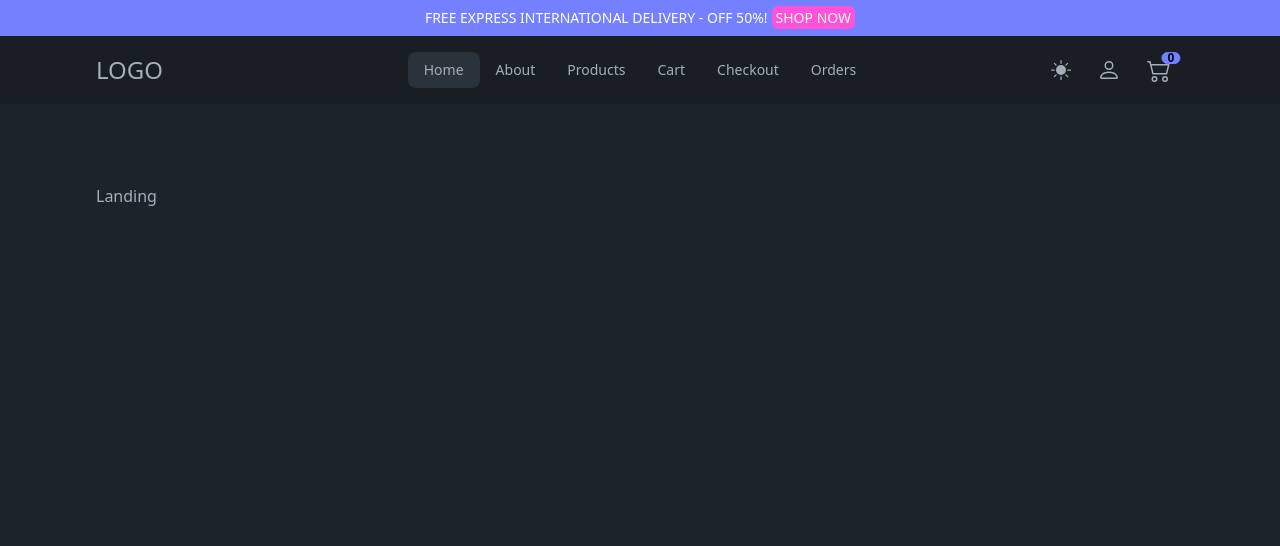
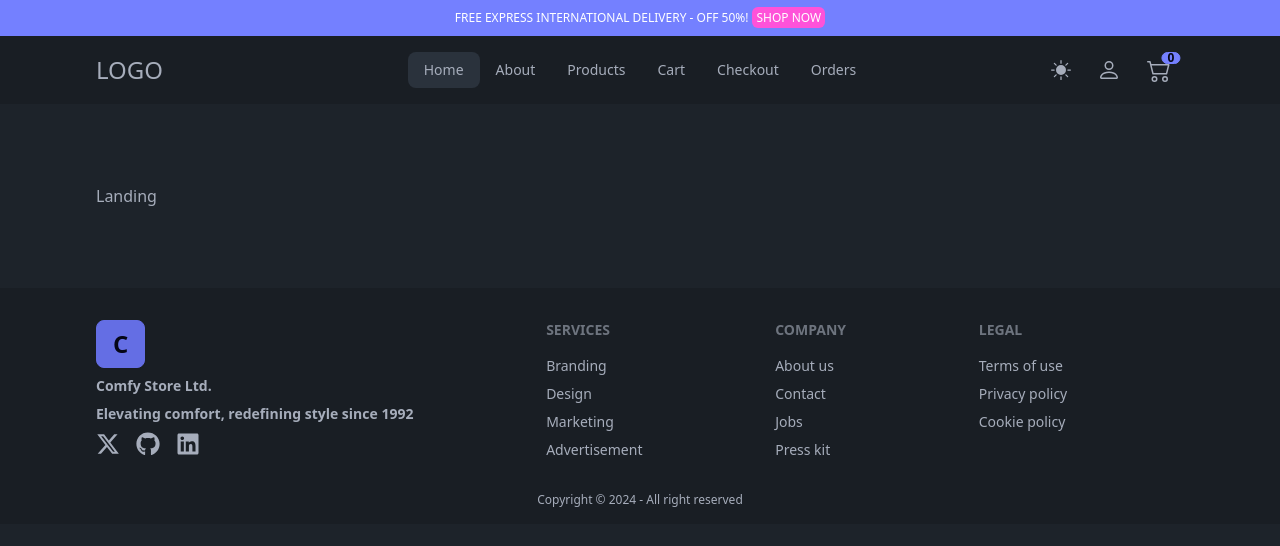
Before and after one commit to akaBaytar/comfy-store, a React (Vite) app: page / in a window 1280 px wide. Shown: the top 546 px of the page. Built offline with nearby package versions, Linux system fonts and the light colour scheme.

Commit message:
footer, folder structure and other adjusments

```diff
--- a/src/components/index.js
+++ b/src/components/index.js
@@ -1,5 +1,6 @@
 export { default as FormInput } from './FormInput';
 export { default as SubmitButton } from './SubmitButton';
-export { default as Header } from './Header';
+export { default as Header } from '../layouts/Header';
 export { default as Navbar } from './Navbar';
 export { default as NavLinks } from './NavLinks';
+export { default as Footer } from '../layouts/Footer';
--- /dev/null
+++ b/src/layouts/Footer.jsx
@@ -0,0 +1,65 @@
+import { Link } from 'react-router-dom';
+import { FaXTwitter, FaLinkedin, FaGithub } from 'react-icons/fa6';
+
+const Footer = () => {
+  return (
+    <footer className='bg-base-200'>
+      <div className='footer footer-center md:footer py-8 px-6 sm:px-12 lg:px-8 aligning'>
+        <aside>
+          <p className='text-2xl font-bold btn btn-active btn-primary cursor-default'>
+            C
+          </p>
+          <p className='font-semibold'>Comfy Store Ltd.</p>
+          <p className='font-semibold'>
+            Elevating comfort, redefining style since 1992
+          </p>
+          <div className='grid grid-flow-col gap-4 text-2xl mt-8 md:mt-0'>
+            <Link
+              to='https://twitter.com/akaBaytar'
+              target='_blank'
+              rel='noreferrer'>
+              <FaXTwitter />
+            </Link>
+            <Link
+              to='https://github.com/akaBaytar'
+              target='_blank'
+              rel='noreferrer'>
+              <FaGithub />
+            </Link>
+            <Link
+              to='https://www.linkedin.com/in/akabaytar/'
+              target='_blank'
+              rel='noreferrer'>
+              <FaLinkedin />
+            </Link>
+          </div>
+        </aside>
+        <nav>
+          <header className='footer-title'>Services</header>
+          <a className='link link-hover'>Branding</a>
+          <a className='link link-hover'>Design</a>
+          <a className='link link-hover'>Marketing</a>
+          <a className='link link-hover'>Advertisement</a>
+        </nav>
+        <nav>
+          <header className='footer-title'>Company</header>
+          <a className='link link-hover'>About us</a>
+          <a className='link link-hover'>Contact</a>
+          <a className='link link-hover'>Jobs</a>
+          <a className='link link-hover'>Press kit</a>
+        </nav>
+        <nav>
+          <header className='footer-title'>Legal</header>
+          <a className='link link-hover'>Terms of use</a>
+          <a className='link link-hover'>Privacy policy</a>
+          <a className='link link-hover'>Cookie policy</a>
+        </nav>
+      </div>{' '}
+      <div className='text-center text-xs bg-base-200 pb-4 px-6 sm:px-12 lg:px-8'>
+        <p>Copyright © 2024 - All right reserved</p>
+      </div>
+    </footer>
+  );
+};
+
+export default Footer;
--- a/src/components/Header.jsx
+++ b/src/layouts/Header.jsx
@@ -4,12 +4,12 @@ import { Navbar } from '../components';
 const Header = () => {
   return (
     <header>
-      <div className='py-2 text-xs sm:text-sm text-center text-base-300 bg-primary'>
+      <div className='py-2 text-xs text-center text-base-300 bg-primary'>
         <p className='text-balance text-white leading-5'>
           FREE EXPRESS INTERNATIONAL DELIVERY - OFF 50%!
           <Link
             to='/products'
-            className='text-xs sm:text-sm ml-1 px-1 py-0.5 bg-secondary rounded-md'>
+            className='text-xs ml-1 px-1 py-0.5 bg-secondary rounded-md'>
             SHOP NOW
           </Link>
         </p>
--- /dev/null
+++ b/src/layouts/index.js
@@ -0,0 +1,2 @@
+export {default as Header} from './Header'
+export {default as Footer} from './Footer'
--- a/src/pages/Home.jsx
+++ b/src/pages/Home.jsx
@@ -1,6 +1,6 @@
 import { Fragment } from 'react';
 import { Outlet } from 'react-router-dom';
-import { Header } from '../components';
+import { Header, Footer } from '../layouts';
 
 const Home = () => {
   return (
@@ -9,6 +9,7 @@ const Home = () => {
       <section className='aligning py-20 px-6 sm:px-12 lg:px-8'>
         <Outlet />
       </section>
+      <Footer />
     </Fragment>
   );
 };
```
